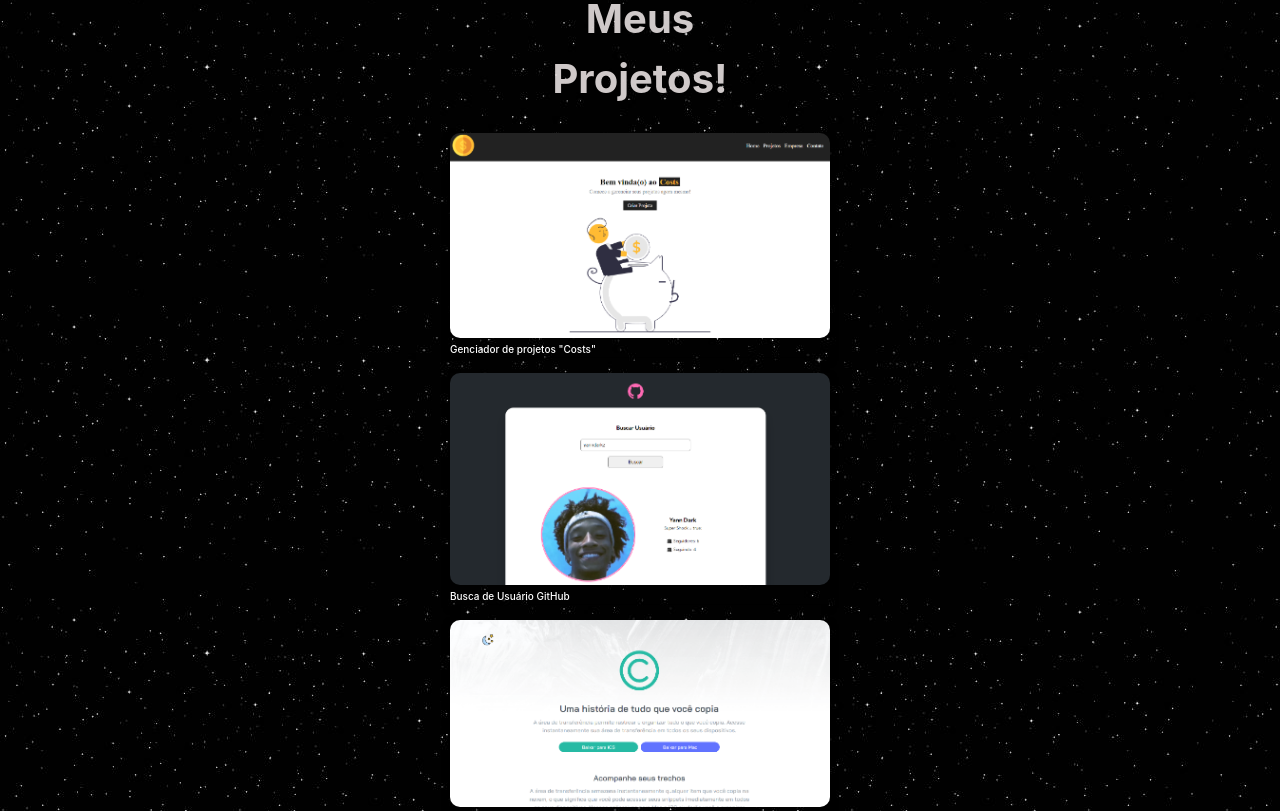
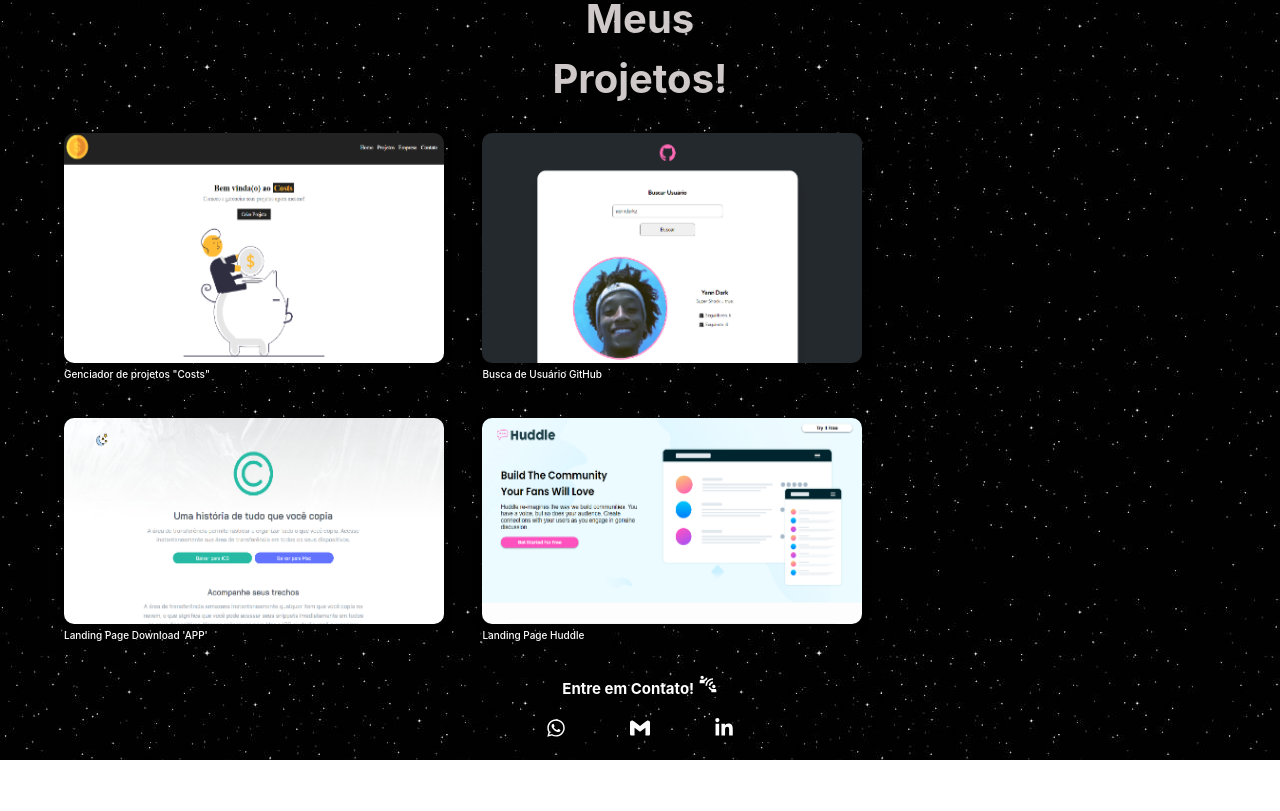
Before and after one commit to YannDarkz/portfolio-react, a React (Vite) app: page / in a window 1280 px wide. Shown: the part 1469-2280 px from the top of the page. After the commit the page ends 2229 px from the top, so only its background shows below. Built offline with nearby package versions, Linux system fonts and the light colour scheme.

Commit message:
responsividade project.scss

```diff
--- a/src/components/projects/project.module.scss
+++ b/src/components/projects/project.module.scss
@@ -17,6 +17,7 @@
     }
 
     .projects_list {
+
 
         .project {
             margin-bottom: 2vh;
@@ -70,7 +71,15 @@
                 }
             }
         }
+
+        @media (min-width: 1080px) {
+            display: flex;
+            flex-flow: row wrap;
+            gap: 3vw;
+
+         }
     }
+
 
     @media (min-width: 1260px) {
 
```
